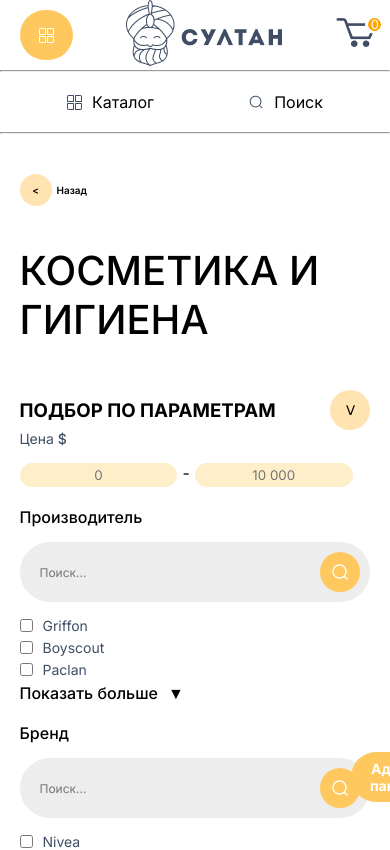
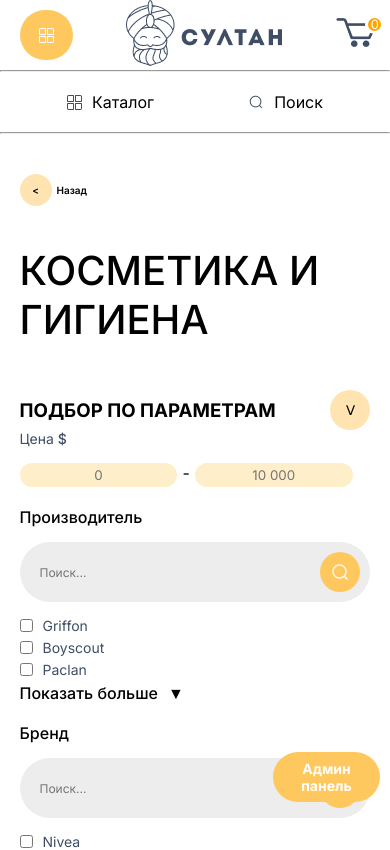
Before and after one commit to Ilhamz10/shop-react, a React (Create React App) app: page / in a window 390 px wide. Shown: the top 850 px of the page. Built offline with nearby package versions, Linux system fonts and the light colour scheme.

Commit message:
admin btn problem solved

```diff
--- a/src/components/main/MainMain/MainMain.module.css
+++ b/src/components/main/MainMain/MainMain.module.css
@@ -64,18 +64,23 @@
     bottom: 5%;
     left: 90%;
     height: 50px;
+    right: 10px;
     display: flex;
+}
+
+@media (max-width: 1000px) {
+    .productsCont{
+        grid-template-columns: 1fr 1fr;
+    }
 }
 
 @media (max-width: 700px) {
     .wrapper{
         grid-column: 1/4;
     }
-}
-
-@media (max-width: 1000px) {
-    .productsCont{
-        grid-template-columns: 1fr 1fr;
+    .adminBtn{
+        left: 80%;
+        bottom: 5%;
     }
 }
 
@@ -85,3 +90,11 @@
         justify-content: center;
     }
 }
+
+
+@media (max-width: 500px) {
+    .adminBtn{
+        left: 70%;
+        bottom: 5%;
+    }
+}
--- a/src/components/main/MainMain/MainMain.tsx
+++ b/src/components/main/MainMain/MainMain.tsx
@@ -28,9 +28,6 @@ const MainMain: FC = () => {
 
     useEffect(() => {
         dispatch(fetchProducts() as any)
-
-        // if(JSON.parse(localStorage.getItem('products') as any)?.length !== 0)
-        //     dispatch({ type: ProductActionTypes.CHANGE_PRODUCTS, payload: JSON.parse(localStorage.getItem('products') as any) })
     }, [])
 
     useEffect(() => {
```
